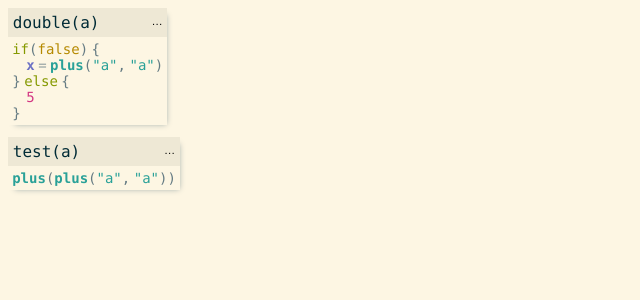
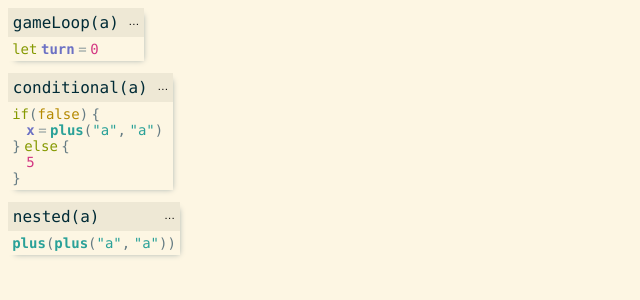
Before and after one commit to minimalistOrg/minimalist-ide, a React (Create React App) app: page / in a window 1280 px wide. Shown: the top 300 px of the page, without its empty margins (0-640 px from the left). Built offline with nearby package versions, Linux system fonts and the light colour scheme.

Commit message:
Add variable assignment construct (#25)

```diff
--- a/src/App.tsx
+++ b/src/App.tsx
@@ -8,7 +8,24 @@ export const App = () => {
     callRows: [
       [
         {
-          name: "double",
+          name: "gameLoop",
+          blockArguments: ["a"],
+          ast: [
+            {
+              type: "variable-assignment" as const,
+              id: "turn",
+              name: "turn",
+              value: {
+                type: "constant" as const,
+                value: 0
+              }
+            }
+          ]
+        }
+      ],
+      [
+        {
+          name: "conditional",
           blockArguments: ["a"],
           ast: [
             {
@@ -52,7 +69,7 @@ export const App = () => {
       ],
       [
         {
-          name: "test",
+          name: "nested",
           blockArguments: ["a"],
           ast: [
             {
--- /dev/null
+++ b/src/blockComponents/VariableAssignmentBlock.css
@@ -0,0 +1,3 @@
+.keyword-let {
+  margin-right: var(--same-line-spacing);
+}
--- /dev/null
+++ b/src/blockComponents/VariableAssignmentBlock.tsx
@@ -0,0 +1,32 @@
+import React from "react";
+import { TVariableAssignment, TAstToHtml } from "../types/CodeBlockTypes";
+
+import './AssignmentBlock.css';
+import './VariableAssignmentBlock.css';
+
+export const VariableAssignmentBlock = (
+  {
+    ast: { id, name, value },
+    index,
+    astToHtml
+  }:
+  {
+    ast: TVariableAssignment,
+    index: number,
+    astToHtml: TAstToHtml
+  }
+) => {
+  return (
+    <div key={id} className="statement-block variable-assignment">
+      <div className="statement-start">
+        <div className="keyword keyword-let">let</div>
+        <div className="assignment-name">{name}</div>
+        <div className="assignment-equal-sign">=</div>
+      </div>
+
+      <div className="statement-body assignment-value">
+        {astToHtml(value, index)}
+      </div>
+    </div>
+  );
+}
--- a/src/blockComponents/astToHtml.tsx
+++ b/src/blockComponents/astToHtml.tsx
@@ -5,7 +5,8 @@ import {
   ConditionalBlock,
   ConstantAssignmentBlock,
   ConstantBlock,
-  FunctionCallBlock
+  FunctionCallBlock,
+  VariableAssignmentBlock
 } from ".";
 
 export const astToHtml = (ast: TCodeStatement, index: number) => {
@@ -46,5 +47,14 @@ export const astToHtml = (ast: TCodeStatement, index: number) => {
       />
     );
 
+  } else if(ast.type === "variable-assignment") {
+    return (
+      <VariableAssignmentBlock
+        ast={ast}
+        index={index}
+        astToHtml={astToHtml}
+      />
+    );
+
   }
 };
--- a/src/blockComponents/index.tsx
+++ b/src/blockComponents/index.tsx
@@ -3,3 +3,4 @@ export { ConditionalBlock } from "./ConditionalBlock";
 export { ConstantAssignmentBlock } from "./ConstantAssignmentBlock";
 export { ConstantBlock } from "./ConstantBlock";
 export { FunctionCallBlock } from "./FunctionCallBlock";
+export { VariableAssignmentBlock } from "./VariableAssignmentBlock";
```
Also changed, not shown: src/types/CodeBlockTypes.ts (+9 -1 lines).
